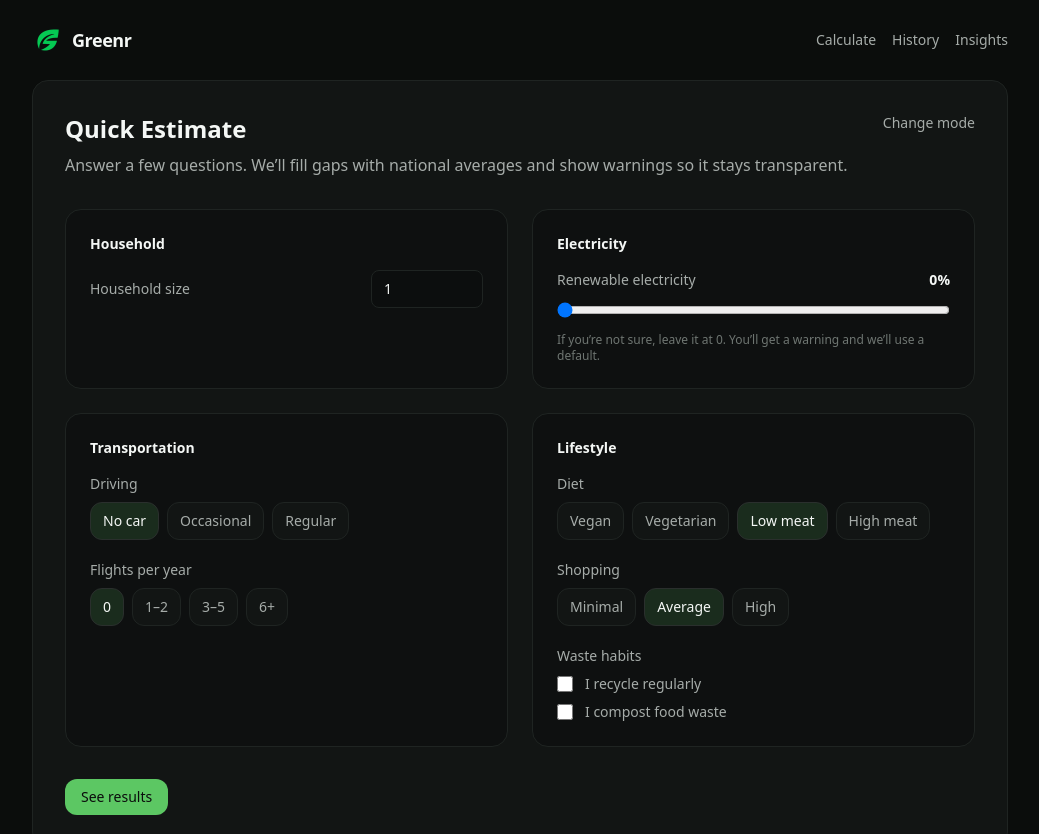
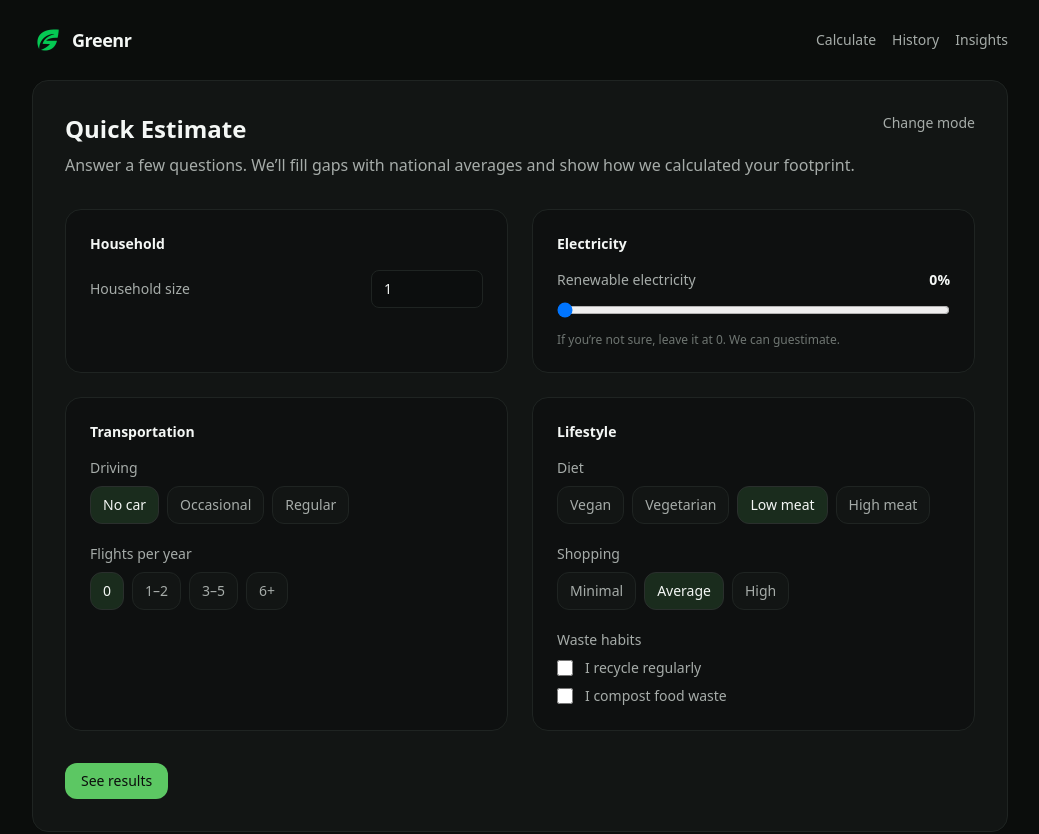
Before and after one commit to pynez/greenr, a React (Vite) app in the folder frontend/: page /questions in a window 1280 px wide. Shown: the top 834 px of the page, without its empty margins (120-1159 px from the left). Built offline with nearby package versions, Linux system fonts and the light colour scheme; no server answers.

Commit message:
Small rewording in frontend

```diff
--- a/frontend/src/pages/FullQuestionnaire.tsx
+++ b/frontend/src/pages/FullQuestionnaire.tsx
@@ -202,7 +202,7 @@ export default function FullQuestionnaire({
         )}
 
         <div className="mt-3 text-xs text-white/55">
-          MVP assumes natural gas only. If you heat with electric or other fuels, you can leave this unknown for now.
+          We're assuming gas heating. If you heat with electric or other fuels, you can leave this unknown for now.
         </div>
       </Section>
 
@@ -238,7 +238,7 @@ export default function FullQuestionnaire({
               type="number"
               min={0}
               value={veh.mpg ?? ""}
-              placeholder="Leave blank"
+              placeholder="optional"
               onChange={(e) => {
                 const v = e.target.value;
                 if (v.trim() === "") {
--- a/frontend/src/pages/QuestionnairePage.tsx
+++ b/frontend/src/pages/QuestionnairePage.tsx
@@ -79,7 +79,7 @@ export default function QuestionnairePage() {
           <div>
             <h1 className="text-2xl font-semibold">Quick Estimate</h1>
             <p className="mt-2 text-white/70">
-              Answer a few questions. We’ll fill gaps with national averages and show warnings so it stays transparent.
+              Answer a few questions. We’ll fill gaps with national averages and show how we calculated your footprint.
             </p>
           </div>
           <Link to="/start" className="text-sm text-white/70 hover:text-white">
@@ -218,7 +218,7 @@ function QuickQuestionnaireBody({
           className="mt-3 w-full"
         />
         <div className="mt-2 text-xs text-white/55">
-          If you’re not sure, leave it at 0. You’ll get a warning and we’ll use a default.
+          If you’re not sure, leave it at 0. We can guestimate.
         </div>
       </Section>
 
--- a/frontend/src/pages/ScenarioBuilderPage.tsx
+++ b/frontend/src/pages/ScenarioBuilderPage.tsx
@@ -211,9 +211,6 @@ export default function ScenarioBuilderPage() {
                 );
               })}
             </div>
-            <div className="mt-2 text-xs text-white/55">
-              MVP treats these as short-haul for quick comparisons.
-            </div>
           </Section>
 
           <Section title="Diet">
--- a/frontend/src/pages/StartPage.tsx
+++ b/frontend/src/pages/StartPage.tsx
@@ -37,18 +37,18 @@ export default function StartPage() {
           <ModeCard
             selected={mode === "quick"}
             title="Quick Estimate"
-            time="2–3 minutes"
+            time="Less than 1 minute"
             bullets={[
               "Uses national averages when data is missing",
               "Best for demos and quick insight",
-              "Still returns warnings for assumptions",
+              "See where we made assumptions",
             ]}
             onClick={() => setMode("quick")}
           />
           <ModeCard
             selected={mode === "full"}
             title="Full Questionnaire"
-            time="8–12 minutes"
+            time="2-5 minutes"
             bullets={[
               "More detailed energy and travel inputs",
               "More accurate category breakdown",
```
